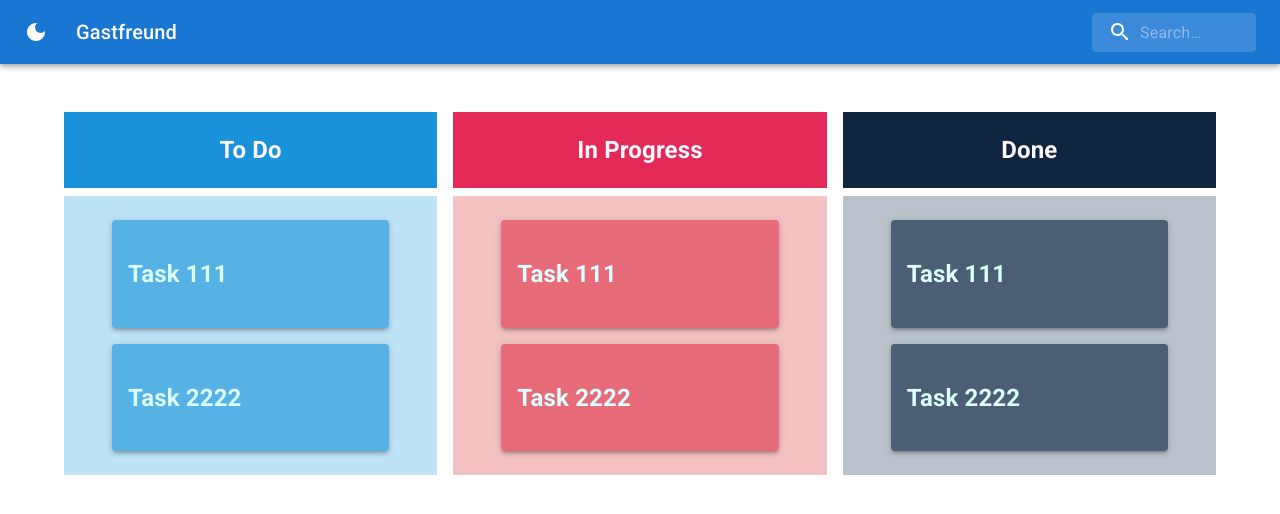
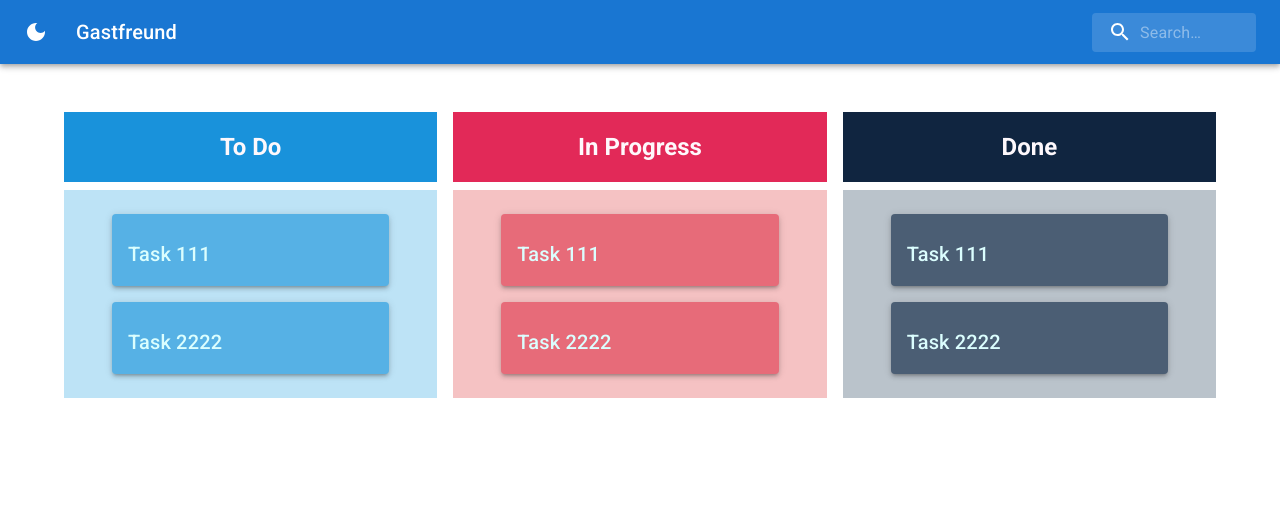
Before and after one commit to dstamenkovic/gastfreund, a React (Create React App) app in the folder frontend/: page / in a window 1280 px wide. Shown: the top 514 px of the page. Built offline with nearby package versions, Linux system fonts and the light colour scheme.

Commit message:
task component - edit

```diff
--- a/frontend/src/components/dashboard/Column/Column.styles.ts
+++ b/frontend/src/components/dashboard/Column/Column.styles.ts
@@ -1,5 +1,6 @@
 import { styled } from '@mui/material/styles'
 import Grid from '@mui/material/Grid'
+import Typography from '@mui/material/Typography'
 
 import { returnColumnColor, returnColumnTitleColor } from 'utils/statusColor'
 
@@ -10,12 +11,14 @@ type StyleProps = {
 export const TitleWrapper = styled(Grid)<StyleProps>`
   background-color: ${({ status }) => returnColumnTitleColor(status)};
   margin-bottom: 0.5rem;
+  padding: 1.2rem 1rem;
 `
 
-export const Title = styled('h2')`
+export const Title = styled(Typography)`
   text-transform: capitalize;
   text-align: center;
   color: #fef8fc;
+  font-weight: bold;
 `
 
 export const TasksWrapper = styled(Grid)<StyleProps>`
--- a/frontend/src/components/dashboard/Column/Column.tsx
+++ b/frontend/src/components/dashboard/Column/Column.tsx
@@ -12,7 +12,7 @@ const Column = ({ status }: Props) => {
   return (
     <Grid container item xs={4} direction="column">
       <TitleWrapper item status={status}>
-        <Title>{status.replace('-', ' ')}</Title>
+        <Title variant="h5">{status.replace('-', ' ')}</Title>
       </TitleWrapper>
       <TasksWrapper container item status={status} direction="column">
         <Grid item>
--- a/frontend/src/components/dashboard/Task/Task.tsx
+++ b/frontend/src/components/dashboard/Task/Task.tsx
@@ -2,8 +2,12 @@ import { styled } from '@mui/material/styles'
 import Paper from '@mui/material/Paper'
 import IconButton from '@mui/material/IconButton'
 import CloseIcon from '@mui/icons-material/Close'
+import TextField from '@mui/material/TextField'
+import Button from '@mui/material/Button'
+import Typography from '@mui/material/Typography'
 
 import { returnTaskColor } from 'utils/statusColor'
+import { useState } from 'react'
 
 type Props = {
   title: string
@@ -21,7 +25,7 @@ const DeleteBtn = styled(IconButton)`
 const TaskElement = styled(Paper)<Pick<Props, 'status'>>`
   position: relative;
   margin: 0.5rem 3rem;
-  padding: 1rem;
+  padding: 1.5rem 1rem 1rem 1rem;
   background-color: ${({ status }) => returnTaskColor(status)};
   color: #dbfefe;
   &:hover {
@@ -35,16 +39,50 @@ const TaskElement = styled(Paper)<Pick<Props, 'status'>>`
   }
 `
 
-const TaskTitle = styled('h2')``
+const InputField = styled(TextField)`
+  textarea {
+    color: #fff;
+    font-size: ${({ theme }) => theme.typography.h6};
+  }
+`
+
+const SaveBtn = styled(Button)`
+  color: #fff;
+`
 
 const Task = ({ title, status }: Props) => {
+  const [editable, setEditable] = useState<boolean>(false)
+
   return (
     <div>
-      <TaskElement status={status} elevation={3}>
-        <DeleteBtn className="delete-task-btn">
-          <CloseIcon />
-        </DeleteBtn>
-        <TaskTitle>{title}</TaskTitle>
+      <TaskElement status={status} elevation={3} onDoubleClick={() => setEditable(true)}>
+        {!editable && (
+          <DeleteBtn className="delete-task-btn">
+            <CloseIcon />
+          </DeleteBtn>
+        )}
+        {editable ? (
+          <>
+            <InputField
+              label=""
+              multiline
+              placeholder="Task title"
+              rows={2}
+              variant="standard"
+              fullWidth
+              InputProps={{
+                disableUnderline: true,
+              }}
+            />
+            <SaveBtn variant="text" fullWidth onClick={() => setEditable(false)}>
+              Save
+            </SaveBtn>
+          </>
+        ) : (
+          <Typography variant="h6" component="h6">
+            {title}
+          </Typography>
+        )}
       </TaskElement>
     </div>
   )
```
